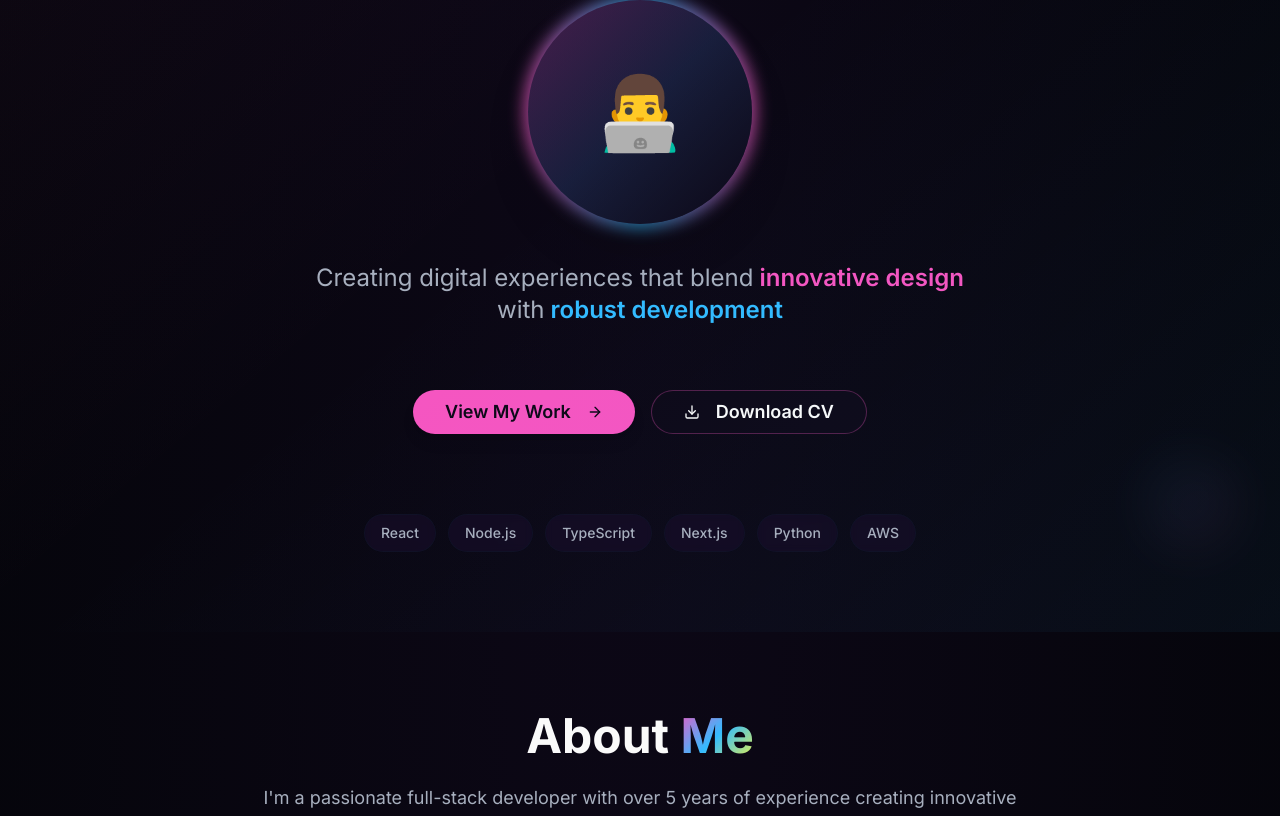
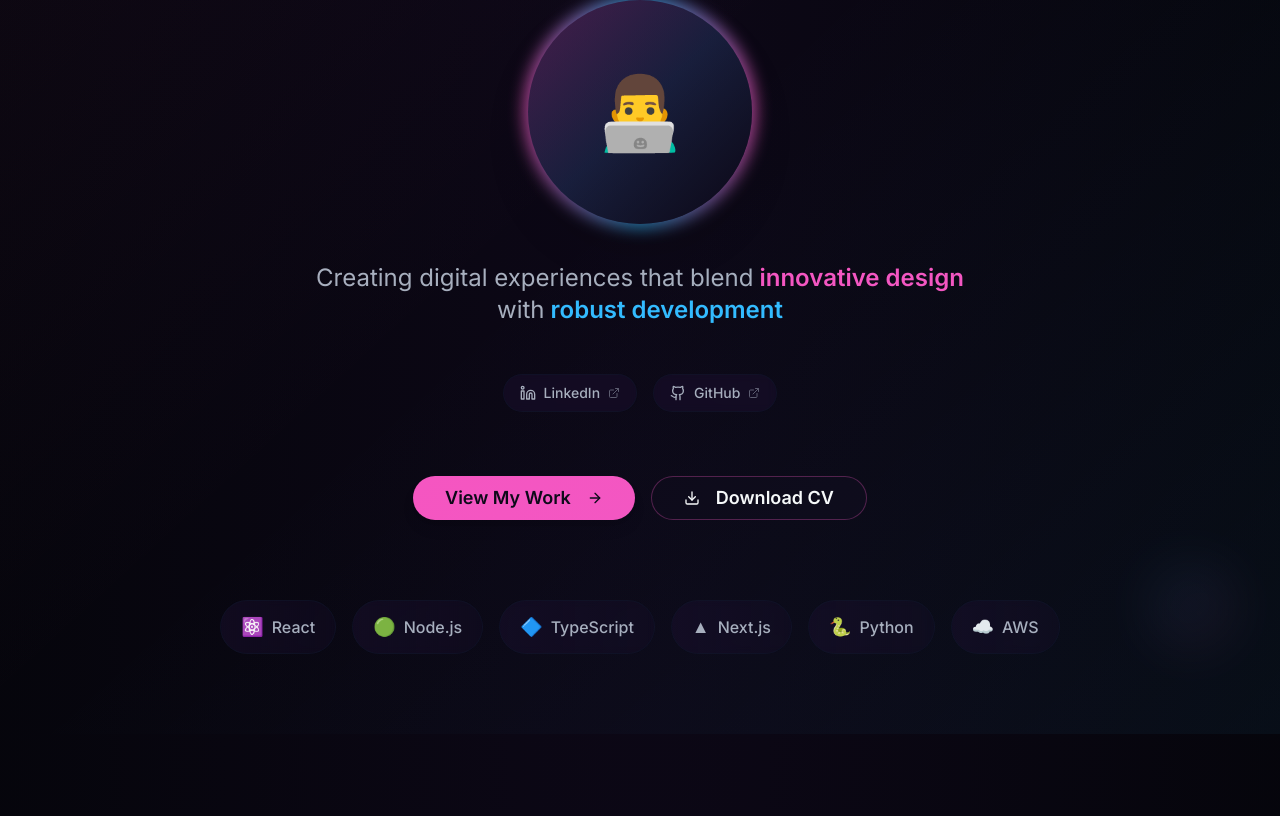
Before and after one commit to RVS-ROHIT345/aura-arts-portfolio, a React (Vite) app: page / in a window 1280 px wide. Shown: the part 430-1246 px from the top of the page. Built offline with nearby package versions, Linux system fonts and the light colour scheme.

Commit message:
feat: Enhance hero section with social links and improved skills

```diff
--- a/src/components/Hero.tsx
+++ b/src/components/Hero.tsx
@@ -1,8 +1,35 @@
 import { motion } from 'framer-motion';
-import { Code2, Download, ArrowRight, Sparkles } from 'lucide-react';
+import { Code2, Download, ArrowRight, Sparkles, Github, Linkedin, ExternalLink } from 'lucide-react';
 import { Button } from '@/components/ui/button';
 
 const Hero = () => {
+  const scrollToExperience = () => {
+    const experienceSection = document.getElementById('experience');
+    if (experienceSection) {
+      experienceSection.scrollIntoView({ behavior: 'smooth' });
+    }
+  };
+
+  const downloadCV = () => {
+    // Replace with your actual resume file URL
+    const resumeUrl = '/resume.pdf'; // Update this with your actual resume file path
+    const link = document.createElement('a');
+    link.href = resumeUrl;
+    link.download = 'John_Doe_Resume.pdf';
+    document.body.appendChild(link);
+    link.click();
+    document.body.removeChild(link);
+  };
+
+  const techStackData = [
+    { name: 'React', icon: '⚛️' },
+    { name: 'Node.js', icon: '🟢' },
+    { name: 'TypeScript', icon: '🔷' },
+    { name: 'Next.js', icon: '▲' },
+    { name: 'Python', icon: '🐍' },
+    { name: 'AWS', icon: '☁️' },
+  ];
+
   const containerVariants = {
     hidden: { opacity: 0 },
     visible: {
@@ -113,30 +140,85 @@ const Hero = () => {
             </p>
           </motion.div>
 
+          {/* Social Links */}
+          <motion.div variants={fadeInUp} className="flex items-center justify-center gap-4 pt-4">
+            <motion.a
+              href="https://linkedin.com/in/your-profile" // Replace with your LinkedIn URL
+              target="_blank"
+              rel="noopener noreferrer"
+              className="group flex items-center gap-2 px-4 py-2 bg-muted/50 backdrop-blur-sm rounded-full border border-border/50 text-muted-foreground hover:bg-primary/10 hover:border-primary/30 hover:text-primary transition-all duration-300"
+              whileHover={{ scale: 1.05 }}
+              whileTap={{ scale: 0.95 }}
+            >
+              <Linkedin className="w-4 h-4" />
+              <span className="text-sm font-medium">LinkedIn</span>
+              <ExternalLink className="w-3 h-3 opacity-50 group-hover:opacity-100 transition-opacity" />
+            </motion.a>
+            <motion.a
+              href="https://github.com/your-username" // Replace with your GitHub URL
+              target="_blank"
+              rel="noopener noreferrer"
+              className="group flex items-center gap-2 px-4 py-2 bg-muted/50 backdrop-blur-sm rounded-full border border-border/50 text-muted-foreground hover:bg-primary/10 hover:border-primary/30 hover:text-primary transition-all duration-300"
+              whileHover={{ scale: 1.05 }}
+              whileTap={{ scale: 0.95 }}
+            >
+              <Github className="w-4 h-4" />
+              <span className="text-sm font-medium">GitHub</span>
+              <ExternalLink className="w-3 h-3 opacity-50 group-hover:opacity-100 transition-opacity" />
+            </motion.a>
+          </motion.div>
+
           {/* CTA Buttons */}
           <motion.div variants={fadeInUp} className="flex flex-col sm:flex-row items-center justify-center gap-3 sm:gap-4 pt-6 sm:pt-8 px-4 sm:px-0">
-            <Button size="lg" className="group bg-primary hover:bg-primary/90 text-primary-foreground px-6 py-2.5 sm:px-8 sm:py-3 rounded-full font-semibold text-base sm:text-lg shadow-lg hover:shadow-xl transition-all duration-300 w-full sm:w-auto">
+            <Button
+              size="lg"
+              onClick={scrollToExperience}
+              className="group bg-primary hover:bg-primary/90 text-primary-foreground px-6 py-2.5 sm:px-8 sm:py-3 rounded-full font-semibold text-base sm:text-lg shadow-lg hover:shadow-xl transition-all duration-300 w-full sm:w-auto"
+            >
               View My Work
               <ArrowRight className="w-4 h-4 sm:w-5 sm:h-5 ml-2 group-hover:translate-x-1 transition-transform" />
             </Button>
-            <Button variant="outline" size="lg" className="group border-primary/30 hover:border-primary hover:bg-primary/10 px-6 py-2.5 sm:px-8 sm:py-3 rounded-full font-semibold text-base sm:text-lg w-full sm:w-auto">
+            <Button
+              variant="outline"
+              size="lg"
+              onClick={downloadCV}
+              className="group border-primary/30 hover:border-primary hover:bg-primary/10 px-6 py-2.5 sm:px-8 sm:py-3 rounded-full font-semibold text-base sm:text-lg w-full sm:w-auto"
+            >
               <Download className="w-4 h-4 sm:w-5 sm:h-5 mr-2 group-hover:scale-110 transition-transform" />
               Download CV
             </Button>
           </motion.div>
 
-          {/* Tech Stack Pills */}
-          <motion.div variants={fadeInUp} className="flex flex-wrap items-center justify-center gap-2 sm:gap-3 pt-8 sm:pt-12 px-4 sm:px-0">
-            {['React', 'Node.js', 'TypeScript', 'Next.js', 'Python', 'AWS'].map((tech, index) => (
+          {/* Enhanced Tech Stack */}
+          <motion.div variants={fadeInUp} className="flex flex-wrap items-center justify-center gap-3 sm:gap-4 pt-8 sm:pt-12 px-4 sm:px-0">
+            {techStackData.map((tech, index) => (
               <motion.div
-                key={tech}
-                className="px-3 py-1.5 sm:px-4 sm:py-2 bg-muted/50 backdrop-blur-sm rounded-full border border-border/50 text-xs sm:text-sm font-medium text-muted-foreground hover:bg-primary/10 hover:border-primary/30 hover:text-primary transition-all duration-300 cursor-default"
-                whileHover={{ scale: 1.05 }}
+                key={tech.name}
+                className="group relative flex items-center gap-2 px-4 py-2.5 sm:px-5 sm:py-3 bg-gradient-to-r from-muted/50 to-muted/30 backdrop-blur-sm rounded-full border border-border/50 text-sm sm:text-base font-medium text-muted-foreground hover:text-foreground transition-all duration-300 cursor-default overflow-hidden"
+                whileHover={{
+                  scale: 1.05,
+                  boxShadow: "0 8px 25px -8px hsl(var(--primary) / 0.3)"
+                }}
+                whileTap={{ scale: 0.98 }}
                 initial={{ opacity: 0, y: 20 }}
                 animate={{ opacity: 1, y: 0 }}
                 transition={{ delay: 0.8 + index * 0.1 }}
               >
-                {tech}
+                {/* Gradient overlay on hover */}
+                <div className="absolute inset-0 bg-gradient-to-r from-primary/10 to-accent/10 opacity-0 group-hover:opacity-100 transition-opacity duration-300"></div>
+
+                {/* Icon */}
+                <span className="text-lg group-hover:scale-110 transition-transform duration-300 relative z-10">
+                  {tech.icon}
+                </span>
+
+                {/* Tech name */}
+                <span className="relative z-10 group-hover:text-primary transition-colors duration-300">
+                  {tech.name}
+                </span>
+
+                {/* Animated border */}
+                <div className="absolute inset-0 rounded-full border border-primary/30 opacity-0 group-hover:opacity-100 transition-opacity duration-300"></div>
               </motion.div>
             ))}
           </motion.div>
```
